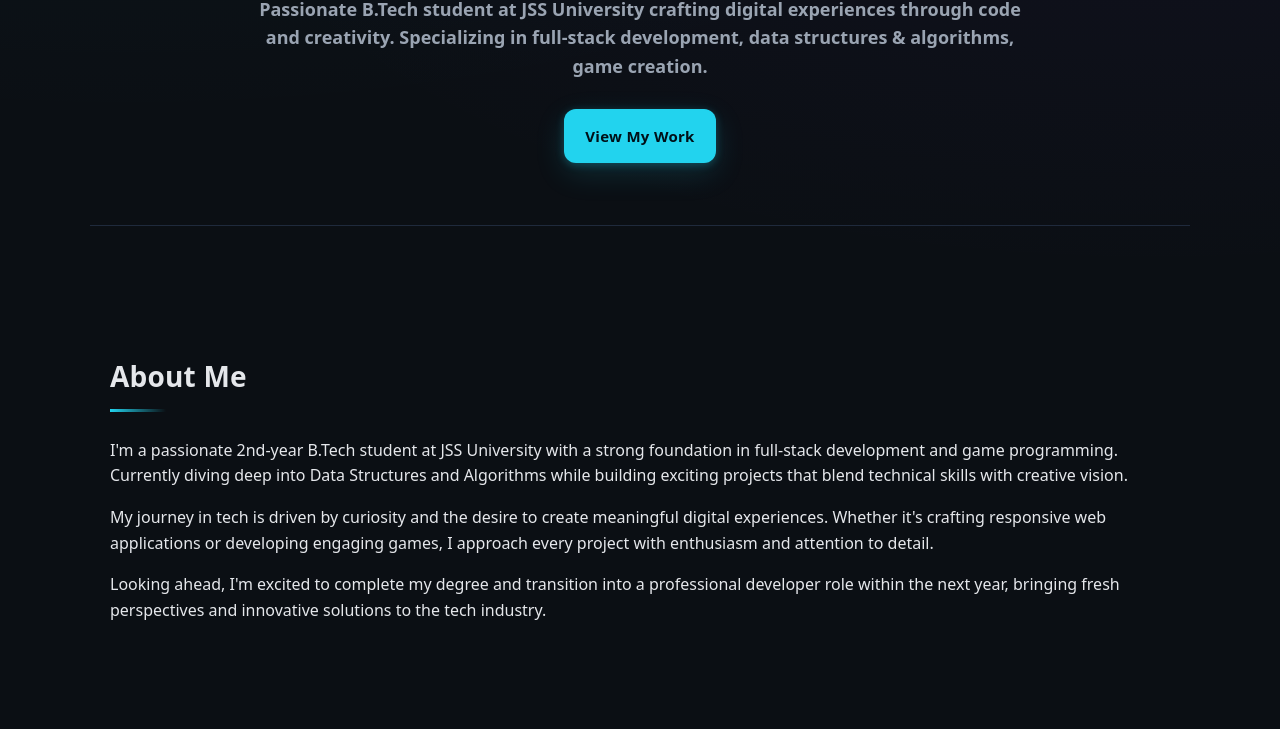
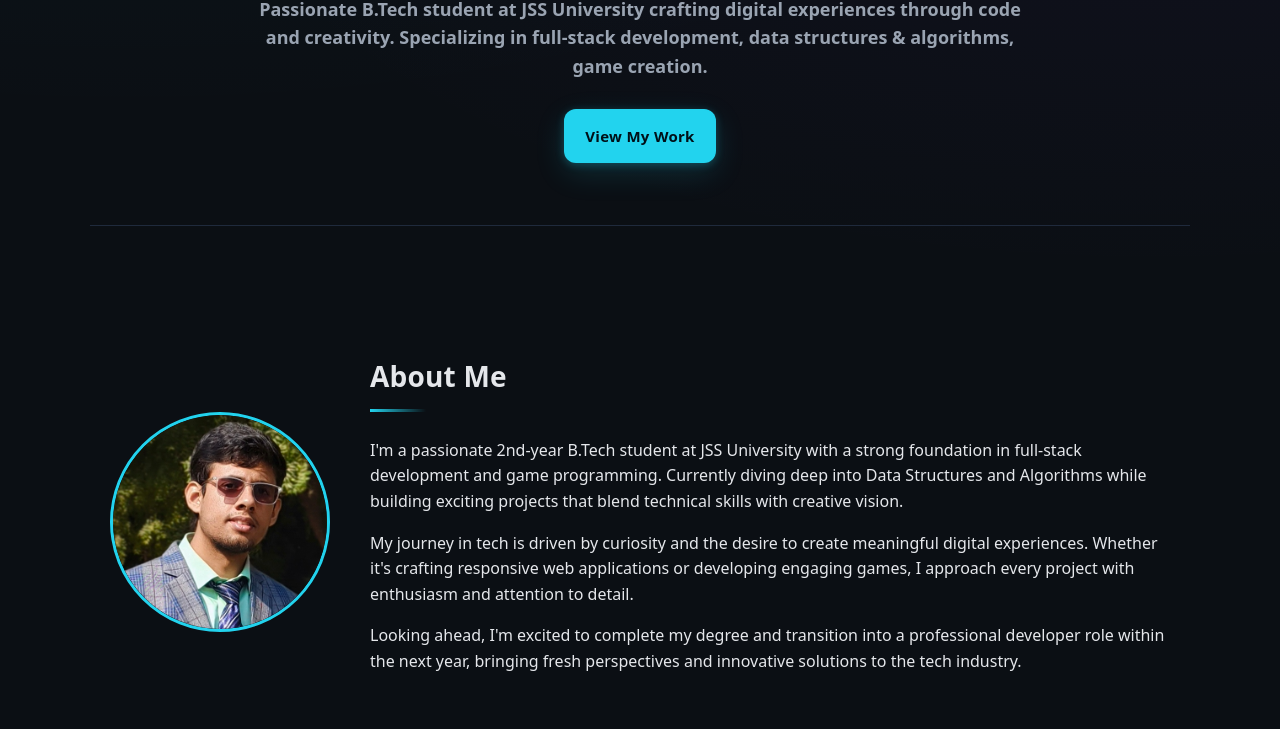
Before and after one commit to AAryanCoder340/My-Portfolio, a plain HTML site: page index.html in a window 1280 px wide. Shown: the part 223-952 px from the top of the page. Drawn offline with Linux system fonts and the light colour scheme.

Commit message:
pdated profile image size and styling in About section

```diff
--- a/index.html
+++ b/index.html
@@ -39,11 +39,18 @@
 
   <!-- About Section -->
   <section id="about" class="section">
-    <div class="container">
+    <div class="container about-container">
+
+    <div class="about-image">
+      <img src="profile.jpg" alt="Profile">
+    </div>
+
+    <div class="about-text">
       <h2>About Me</h2>
          <p>I'm a passionate 2nd-year B.Tech student at JSS University with a strong foundation in full-stack development and game programming. Currently diving deep into Data Structures and Algorithms while building exciting projects that blend technical skills with creative vision.</p>
                 <p>My journey in tech is driven by curiosity and the desire to create meaningful digital experiences. Whether it's crafting responsive web applications or developing engaging games, I approach every project with enthusiasm and attention to detail.</p>
                 <p>Looking ahead, I'm excited to complete my degree and transition into a professional developer role within the next year, bringing fresh perspectives and innovative solutions to the tech industry.</p>
+    </div>
     </div>
   </section>
 
--- a/style.css
+++ b/style.css
@@ -346,6 +346,25 @@ textarea:focus {
   font-weight: 500;
 }
 
+.about-container {
+  display: flex;
+  align-items: center;
+  gap: 40px;
+  flex-wrap: wrap;
+}
+
+.about-image img {
+  width: 220px;
+  height: 220px;
+  border-radius: 50%;   /* 👈 makes it circular */
+  object-fit: cover;
+  border: 3px solid var(--accent);
+}
+
+.about-text {
+  flex: 1;
+}
+
 @media (max-width: 900px) {
   .projects {
     grid-template-columns: repeat(2, minmax(0, 1fr));
```
Also changed, not shown: profile.jpg (added).
